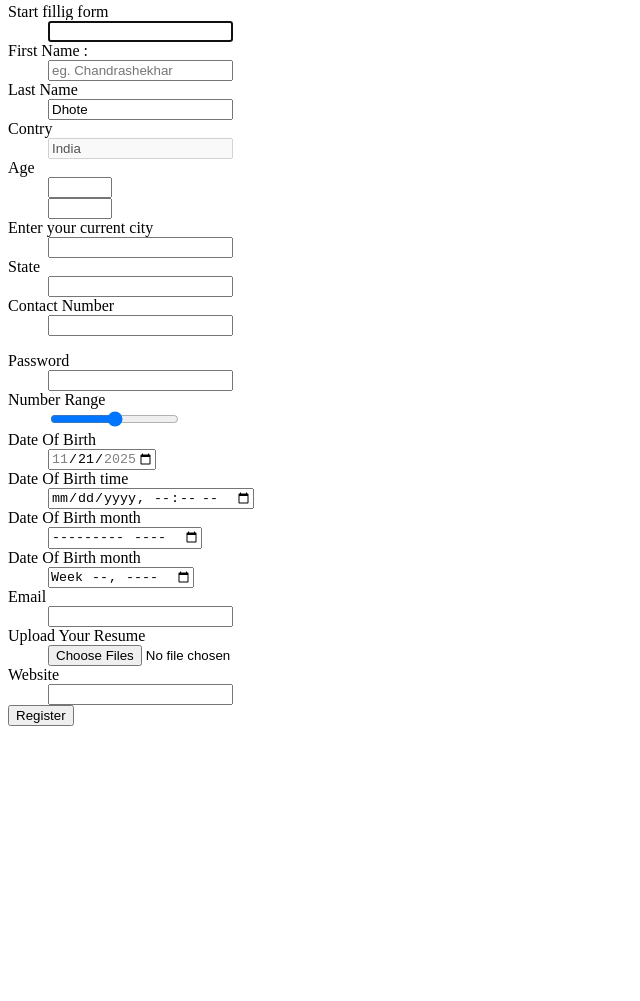
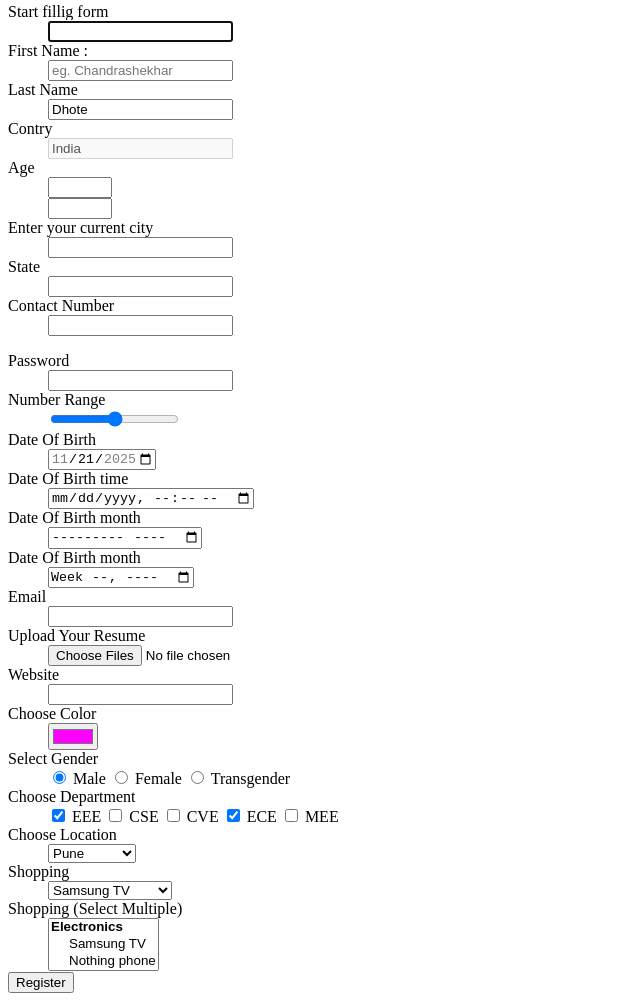
Before and after one commit to dhotechandraa/web-dev, a website: page public/formelement.html in a window 1280 px wide. Shown: the part 155-1156 px from the top of the page, without its empty margins (0-640 px from the left). Before the commit the page ends 889 px from the top, so only its background shows below. Drawn offline with Linux system fonts and the light colour scheme.

Commit message:
input s, dropdown and listbox and multiple selcet elements and its attributes

```diff
--- a/public/formelement.html
+++ b/public/formelement.html
@@ -94,11 +94,74 @@
             </dd>
             <dt>Upload Your Resume</dt>
             <dd>
-                <input type="file" name="resume" multiple>
+                <input type="file" name="resume" multiple accept=".jpeg,.png,.docs">
             </dd>
             <dt>Website</dt>
             <dd>
                 <input type="url" name="Website">
+            </dd>
+            <dt>Choose Color</dt>
+            <dd>
+                <input type="color" value="#ff00ff">
+            </dd>
+            <dt>Select Gender</dt>
+            <dd>
+                <input type="radio" name="gender" checked value="male"> Male
+                <input type="radio" name="gender" value="Female"> Female
+                <input type="radio" name="gender" value="gender"> Transgender
+            </dd>
+            <dt>Choose Department</dt>
+            <dd>
+                <input type="checkbox" name="department" value="eee" checked> EEE
+                <input type="checkbox" name="department" value="cse"> CSE
+                <input type="checkbox" name="department" value="cve"> CVE
+                <input type="checkbox" name="department" value="ece" checked> ECE
+                <input type="checkbox" name="department" value="mee"> MEE
+            </dd>
+
+            <dt>Choose Location</dt>
+            <dd>
+                <select name="Location" id="">
+                    <option value="hyd">Hyderabad</option>
+                    <option value="dl">Delhi</option>
+                    <option value="pune" selected>Pune</option>
+                    <option value="bl">Bengluru</option>
+                    <option value="mb" disabled>Mubmai</option>
+                </select>
+            </dd>
+            <dt>Shopping</dt>
+            <dd>
+                <select name="Shopping" id="">
+                    <optgroup label="Electronics">
+                        <option value="tv">Samsung TV</option>
+                        <option value="dl">Nothing phone</option>
+                    </optgroup>
+                   <optgroup label="Footwear">
+                        <option value="ns" >Nike Shoe</option>
+                        <option value="ps">Puma sleeper</option>
+                   </optgroup>
+                    <optgroup label="Clothing">
+                        <option value="cs" >Casual Shirts</option>
+                        <option value="short">Shorts</option>
+                    </optgroup>
+                </select>
+            </dd>
+             <dt>Shopping (Select Multiple)</dt>
+            <dd>
+                <select name="Shopping" id="" size="3" multiple>
+                    <optgroup label="Electronics">
+                        <option value="tv">Samsung TV</option>
+                        <option value="dl">Nothing phone</option>
+                    </optgroup>
+                   <optgroup label="Footwear">
+                        <option value="ns" >Nike Shoe</option>
+                        <option value="ps">Puma sleeper</option>
+                   </optgroup>
+                    <optgroup label="Clothing">
+                        <option value="cs" >Casual Shirts</option>
+                        <option value="short">Shorts</option>
+                    </optgroup>
+                </select>
             </dd>
             <button>Register</button>
         </form>
```
